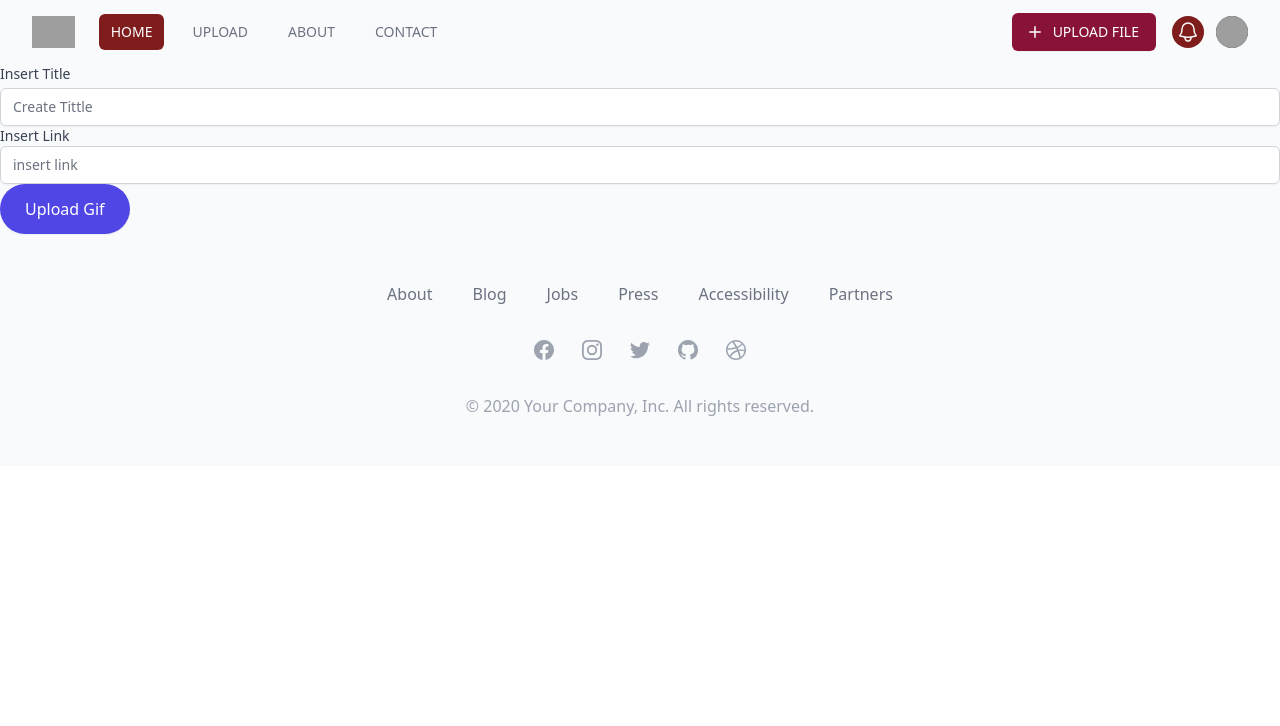
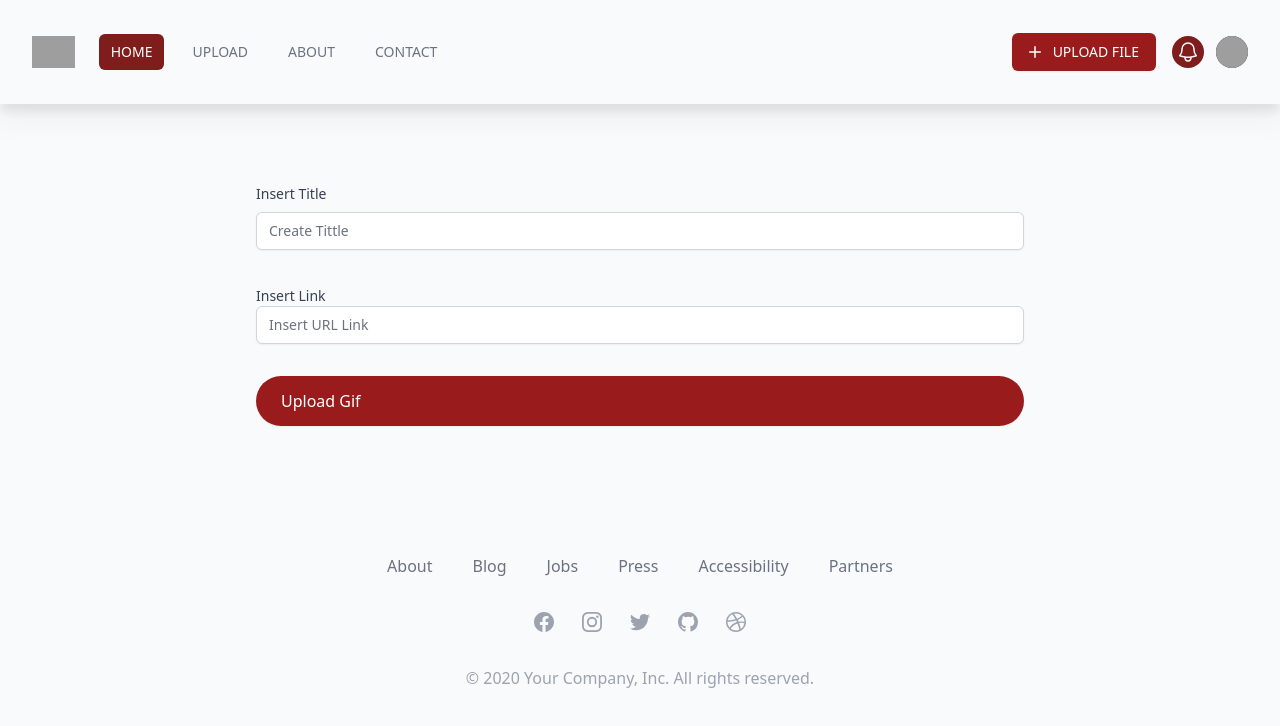
Before and after one commit to marcelbbarreiro/Giphy, a React (Create React App) app in the folder team/: page /upload in a window 1280 px wide. Shown: the top 726 px of the page. Built offline with nearby package versions, Linux system fonts and the light colour scheme; grey boxes are pictures that could not be loaded.

Commit message:
feat: Upload Button

```diff
--- a/team/src/Views/Components/Navbar.jsx
+++ b/team/src/Views/Components/Navbar.jsx
@@ -30,7 +30,7 @@ const NavBar = () => {
 
   return (
     <div>
-<Disclosure as="nav" className="bg-slate-50">
+<Disclosure as="nav" className="bg-slate-50 py-5 drop-shadow-xl">
       {({ open }) => (
         <>
           <div className="mx-auto max-w-7xl px-4 sm:px-6 lg:px-8">
@@ -79,7 +79,7 @@ const NavBar = () => {
                 <div className="flex-shrink-0">
                   <button
                     type="button"
-                    className="relative inline-flex items-center rounded-md border border-transparent bg-rose-900 px-4 py-2 text-sm font-medium text-white shadow-sm hover:bg-red-900 focus:outline-none focus:ring-2 focus:ring-indigo-500 focus:ring-offset-2 focus:ring-offset-gray-800"
+                    className="relative inline-flex items-center rounded-md border border-transparent bg-red-800 px-4 py-2 text-sm font-medium text-white shadow-sm hover:bg-red-900 focus:outline-none focus:ring-2 focus:ring-indigo-500 focus:ring-offset-2 focus:ring-offset-gray-800"
                   >
                     <PlusIcon className="-ml-1 mr-2 h-5 w-5" aria-hidden="true" />
 
--- a/team/src/Views/Pages/Upload.jsx
+++ b/team/src/Views/Pages/Upload.jsx
@@ -16,22 +16,24 @@ const handleUpload = ()=> {
 }
 
   return (
-    <div>
-            <div>
-      <label htmlFor="email" className="block text-sm font-medium text-gray-700">
+
+
+    <div className="my-20 mx-auto max-w-7xl px-4 sm:px-6 lg:px-8">
+            <div className="mx-auto max-w-3xl">
+      <label htmlFor="email" className="text-base mt-6 block text-sm font-medium text-gray-700">
         Insert Title
       </label>
-      <div className="mt-1">
+      <div className="flex flex-col mt-1 ">
         <input
         onChange = {(e)=> setiTtleData(e.target.value)}
           type="email"
           name="email"
           id="email"
-          className="block w-full rounded-md border-gray-300 shadow-sm focus:border-indigo-500 focus:ring-indigo-500 sm:text-sm"
+          className="mt-1 mb-8 block w-full rounded-md border-gray-300 shadow-sm focus:border-indigo-500 focus:ring-indigo-500 sm:text-sm"
           placeholder="Create Tittle"
           value={tittleData}
         />
-         <label htmlFor="email" className="block text-sm font-medium text-gray-700">
+         <label htmlFor="email" className="mt-1 block text-sm font-medium text-gray-700">
         Insert Link
       </label>
         <input
@@ -39,21 +41,22 @@ const handleUpload = ()=> {
           type="text"
           name="tittle"
           id="tittle"
-          className="block w-full rounded-md border-gray-300 shadow-sm focus:border-indigo-500 focus:ring-indigo-500 sm:text-sm"
-          placeholder="insert link"
+          className="mb-8 block w-full rounded-md border-gray-300 shadow-sm focus:border-indigo-500 focus:ring-indigo-500 sm:text-sm"
+          placeholder="Insert URL Link"
           value={linkData}
         />
-      </div>
-    </div>
-
-      <button
+        <button
       onClick={handleUpload}
         type="button"
-        className="inline-flex items-center px-6 py-3 border border-transparent text-base font-medium rounded-full shadow-sm text-white bg-indigo-600 hover:bg-indigo-700 focus:outline-none focus:ring-2 focus:ring-offset-2 focus:ring-indigo-500"
+        className="block inline-flex items-center px-6 py-3 border border-transparent text-base font-medium rounded-full shadow-sm text-white bg-red-800 hover:bg-red-900 focus:outline-none focus:ring-2 focus:ring-offset-2 focus:ring-indigo-500"
       >
         Upload Gif
       </button>
       <Toaster position="top-center" reverseOrder={false} />
+      </div>
+    </div>
+
+
 
     </div>
 
```
